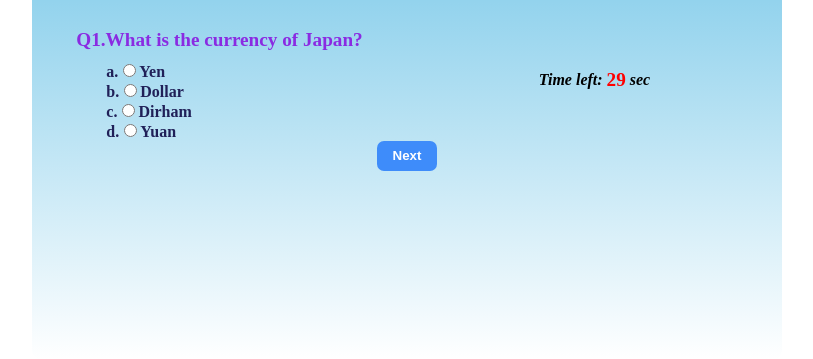
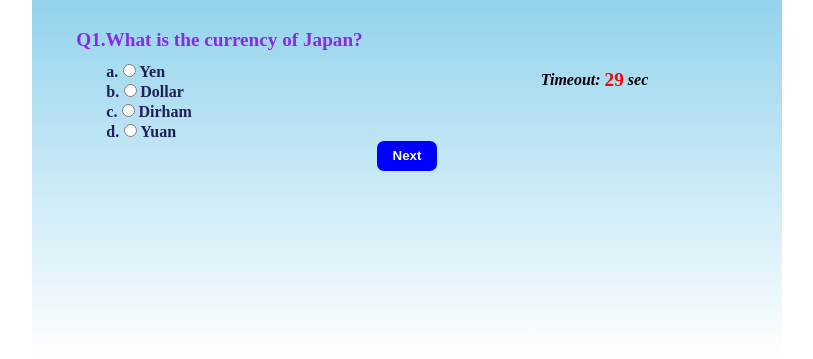
Before and after one commit to SatyShrey/Quiz, a plain HTML site: page index.html in a window 1280 px wide. Both pictures are taken after a click on the button "Start". Shown: the part 61-420 px from the top of the page, without its empty margins (233-1046 px from the left). Drawn offline with Linux system fonts and the light colour scheme.

Commit message:
Add files via upload

```diff
--- a/index.html
+++ b/index.html
@@ -9,23 +9,21 @@
 <body>
     <main>
         <h1>Quiz</h1>
-        <section class="section1">
+        <section id="section1">
             <dl>
                 <dt></dt>
                 <dd>
-                    <div class="option1"></div>
-                    <div class="option2"></div>
-                    <div class="option3"></div>
-                    <div class="option4"></div>
+
                 </dd>
             </dl>
-            <div class="section0"></div>
+            <div id="section0"></div>
         </section>
-        <section class="section2">
+        <section id="section2">
             <button id="start" onclick="start()">Start</button>
         </section>
+        <ol id="list"></ol>
     </main>
-    <ol id="list"></ol>
+
     <script type="text/javascript" src="main.js"></script>
 </body>
 </html>
--- a/main.js
+++ b/main.js
@@ -1,86 +1,71 @@
-var qna=[['What is the currency of Japan?','Yen','Dollar','Dirham','Yuan'],
-        ['In which year the Titanic sink?','1912','1920','1890','1812'],
-        ['What is the largest mammal in the world?','Elephant','Blue whale','Tiger','Giraffe'],
-        ['Which continent is known as the dark continent?','Africa','USA','Brazil','Russia'],
-        ['In share market what do the "bull" represent?','Downward trend','Upward trend','Both','None of the above.'],
-        ['Which is the oldest existing news paper in India?','Lokmat','Sandesh','The Hindu','Bombay Samachar'],
-        ['Which state of India is called the Botanist paradise?','Uttar Pradesh','Rajasthan','Sikkim','Goa'],
-        ['In which city can you find the river Thames?','London','Tokyo','Paris','New York'],
-        ['Who is the first winner of Param Vir Chakra?','Rama Raghoba Rane','Somnath Sharma','Karam Singh','Jadunath Singh'],
-        ['Choose an appropriate word for the picture below?<br><img src="/eth.jpg" alt="img">','Gold','Cryptocurrency','Bitcoin','None of the above.']];
+var qna=[['What is the currency of Japan?','Yen','Dollar','Dirham','Yuan','a'],
+        ['In which year the Titanic sink?','1912','1920','1890','1812','a'],
+        ['What is the largest mammal in the world?','Elephant','Blue whale','Tiger','Giraffe','b'],
+        ['Which continent is known as the dark continent?','Africa','USA','Brazil','Russia','a'],
+        ['In share market what do the "bull" represent?','Downward trend','Upward trend','Both','None of the above.','b'],
+        ['Which is the oldest existing news paper in India?','Lokmat','Sandesh','The Hindu','Bombay Samachar','d'],
+        ['Which state of India is called the Botanist paradise?','Uttar Pradesh','Rajasthan','Sikkim','Goa','c'],
+        ['In which city can you find the river Thames?','London','Tokyo','Paris','New York','a'],
+        ['Who is the first winner of Param Vir Chakra?','Rama Raghoba Rane','Somnath Sharma','Karam Singh','Jadunath Singh','b'],
+        ['Choose an appropriate word for the picture below?<br><img src="/eth.jpg" alt="img">','Gold','Cryptocurrency','Bitcoin','None of the above.','b']];
         //qna array containing all quations and answers...........................................................
-        var n=0;var sec=30; var count; var score=0;var select='not selected';
-        var ans=['a','a','b','a','b','d','c','a','b','b'];//array for right answers..........................
-        var dt=document.querySelector('dt');
-        var opt1=document.querySelector('.option1');
-        var opt2=document.querySelector('.option2');
-        var opt3=document.querySelector('.option3');
-        var opt4=document.querySelector('.option4');
-        var section0=document.querySelector('.section0');
-        var section1=document.querySelector('.section1');
-        var section2=document.querySelector('.section2');
+        var n=0;var sec=30;var marks=0;var timeout;
+        var dl=document.querySelector('dl');
         var ol=document.getElementById('list');
+        var section1=document.getElementById('section1')
+        var section0=document.getElementById('section0');
+        var section2=document.getElementById('section2');
+        var selected='';
         function start(){//start button.......................................................
-            next();
-            section2.innerHTML=`<button style='background-color: rgb(62, 140, 250);' onclick='next()'>Next</button>`;
-        }
-        function next(){clearInterval(count);sec=30;//next button..................................................................
 
-           if(ans[n-1]){
-            //rA();
-            if(document.getElementById(ans[n-1]).checked){
-            score++;
-        }}
-           if(n===(qna.length-1)){section2.innerHTML=`<button style='background-color: purple;' onclick='submit()'>Submit</button>`;}
-            if(qna[n]){
-                dt.innerHTML=`Q${n+1}.${qna[n][0]}`;
-            opt1.innerHTML=`a.<input name='o'+${n} class='opt' id='a' type='radio'><label class='a'>${qna[n][1]}</label>`;
-            opt2.innerHTML=`b.<input name='o'+${n} class='opt' id='b' type='radio'><label class='b'>${qna[n][2]}</label>`;
-            opt3.innerHTML=`c.<input name='o'+${n} class='opt' id='c' type='radio'><label class='c'>${qna[n][3]}</label>`;
-            opt4.innerHTML=`d.<input name='o'+${n} class='opt' id='d' type='radio'><label class='d'>${qna[n][4]}</label>`;
-            n++;
+            createDl();
 
-            count=setInterval(()=>{section0.innerHTML=`<span>Time left:</span>&nbsp;<div>${sec}</div><span>&nbsp;sec</span>`;sec--;
-                if(sec==-1 && n===qna.length-1){submit();}
-                if(sec===-1){clearInterval(count);next();}
-            },1000);}else if(!n){submit()}
-        }
-        function submit(){ //submit button.................................................................
-            if(document.getElementById(ans[n-1]).checked){
-            score++;
-
-        }
-            clearInterval(count);
-            section0.innerHTML='';
-            section1.innerHTML='';
-            section2.innerHTML=`Your score is ${score}<br><br><button style='background-color: red;' onclick=exit()>Exit</button>`;
+            section2.innerHTML=`<button style='background-color: blue;' onclick='next()'>Next</button>`;
         }
 
-        function rA(){
-            var li=document.createElement('li');
-            var right;
-            if(ans[n-1]=='a'){right=1}else if(ans[n-1]=='b'){right=2}
-            else if(ans[n-1]=='c'){right=3}else if(ans[n-1]=='d'){right=4}
-
-            document.addEventListener('click',(e)=>{
-                if(e.target.className==='opt'){
-                    select=document.querySelector(`.${e.target.id}`).innerHTML;
-                }
-            })
-
-            li.innerHTML=`Question: ${qna[n-1][0]}<br>
-            Options(${qna[n-1][1]},${qna[n-1][2]},${qna[n-1][3]},${qna[n-1][4]})
-            <br>Right answer: ${qna[n-1][right]}<br>You have selected: ${select}`;
-
-            if(select==='not selected'){li.style.color='grey';}
-            else if(qna[n-1][right]===select){li.style.color='green';}
-            else{li.style.color='red';}
-
-            ol.appendChild(li);select="not selected";
+        function createDl(){
+            clearInterval(timeout);
+            dl.innerHTML=`<dt>Q${n+1}.${qna[n][0]}</dt>
+            <dd>a.<input name='opt' id='a' type='radio'><span class='a'>${qna[n][1]}</span></dd>
+            <dd>b.<input name='opt' id='b' type='radio'><span class='b'>${qna[n][2]}</span></dd>
+            <dd>c.<input name='opt' id='c' type='radio'><span class='c'>${qna[n][3]}</span></dd>
+            <dd>d.<input name='opt' id='d' type='radio'><span class='d'>${qna[n][4]}</span></dd>`;
+            if(n===qna.length-1){section2.innerHTML=`<button style='background-color: purple;' onclick='next()'>Submit</button>`;}
+            timeout=setInterval(()=>{section0.innerHTML=`<span>Timeout:&nbsp;</span><div>${sec}</div><span>&nbsp;sec</span>`; sec--; if(sec===-1){
+                next();
+            }},1000)
         }
 
+        function next(){
+            var selected='none';
+            var all=document.querySelectorAll(['input']);
+            for(var i=0;i<=3;i++){
+                if(all[i].checked){
+                  selected=all[i].id;
+                }
+            }
+            var color='red';
+            var right=document.getElementById(qna[n][5]);
+            if(selected===right.id){
+                color='green';
+            }else if(selected==='none'){
+                color='grey';
+            }
 
-        function exit(){//exit button...........................................................................
-            window.close();
-            location.reload();
+            var li=document.createElement('li');
+            li.style.color=color;
+            li.innerHTML=`Q${n+1}.${qna[n][0]}<br>Options:(${qna[n][1]},${qna[n][2]},${qna[n][3]},${qna[n][4]})<br>
+            Right answer: ${qna[n][5]},&nbsp; You selected:${selected}<br><br>`;
+
+            ol.appendChild(li);
+
+            if(right.checked){
+                marks++;
+            }
+            n++;sec=30;
+            if(n<qna.length){createDl();}
+            else{clearInterval(timeout);section1.innerHTML='';
+                section2.innerHTML=`<div>Your score is ${marks}</div><p>Quiz feedback</p>`;
+                ol.style.display=`block`;
+            }
         }
--- a/style.css
+++ b/style.css
@@ -5,7 +5,7 @@ main{
     background-image:linear-gradient(skyblue,white);
     margin: auto;
 }
-.section1{
+#section1{
     display: grid;
     grid-template-columns:6fr 6fr;
     dl{
@@ -23,7 +23,7 @@ dd{
 color:rgb(32, 32, 88);
 font-weight: bold;
 }
-.section2{
+#section2{
     text-align: center;
     color: blueviolet;
     font-size: larger;
@@ -37,10 +37,13 @@ h1{
  img{
     width: 30%;
 }
-ol img{
-    width:100px;
+ol{
+    display: none;
+    img{
+        width:100px;
+    }
 }
-.section0{
+#section0{
     display: flex;
     align-items: center;
     justify-content: center;
```
